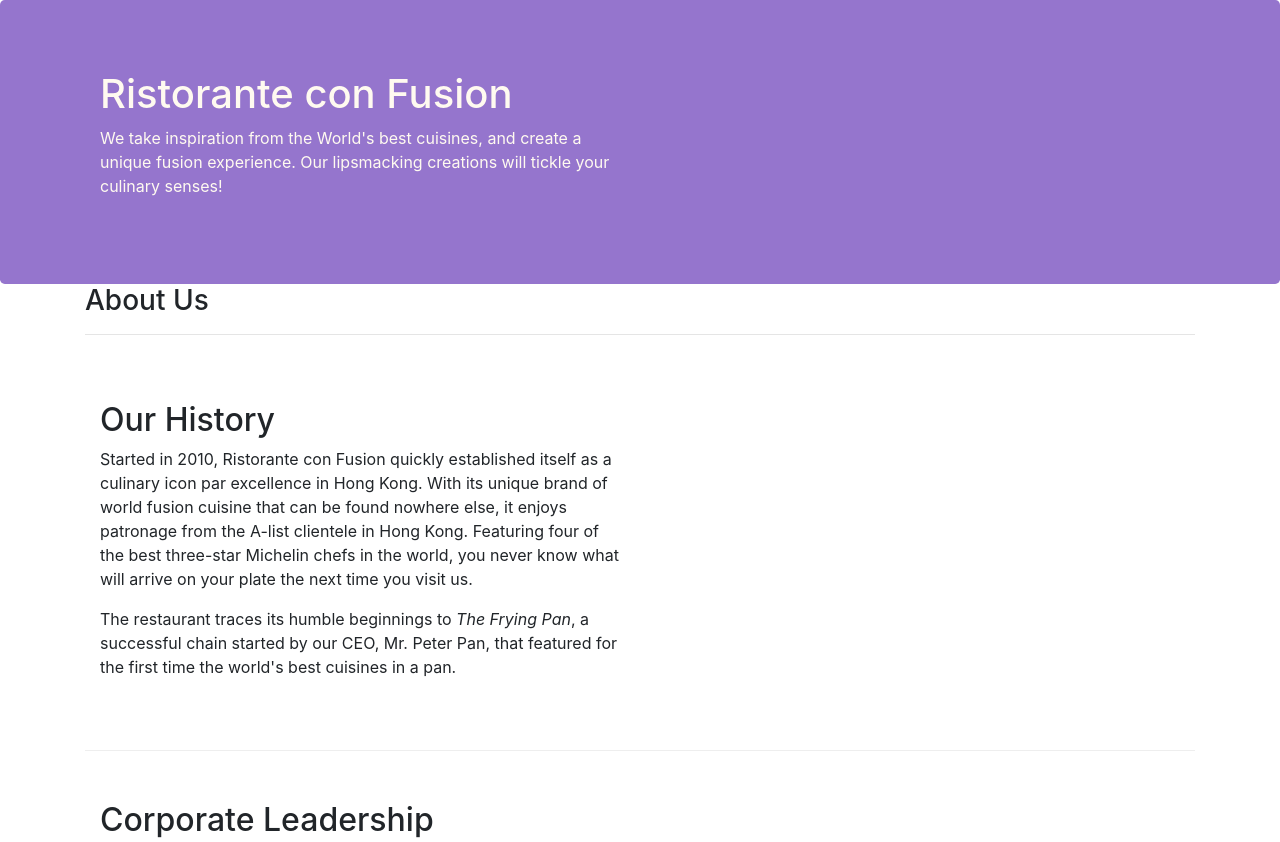
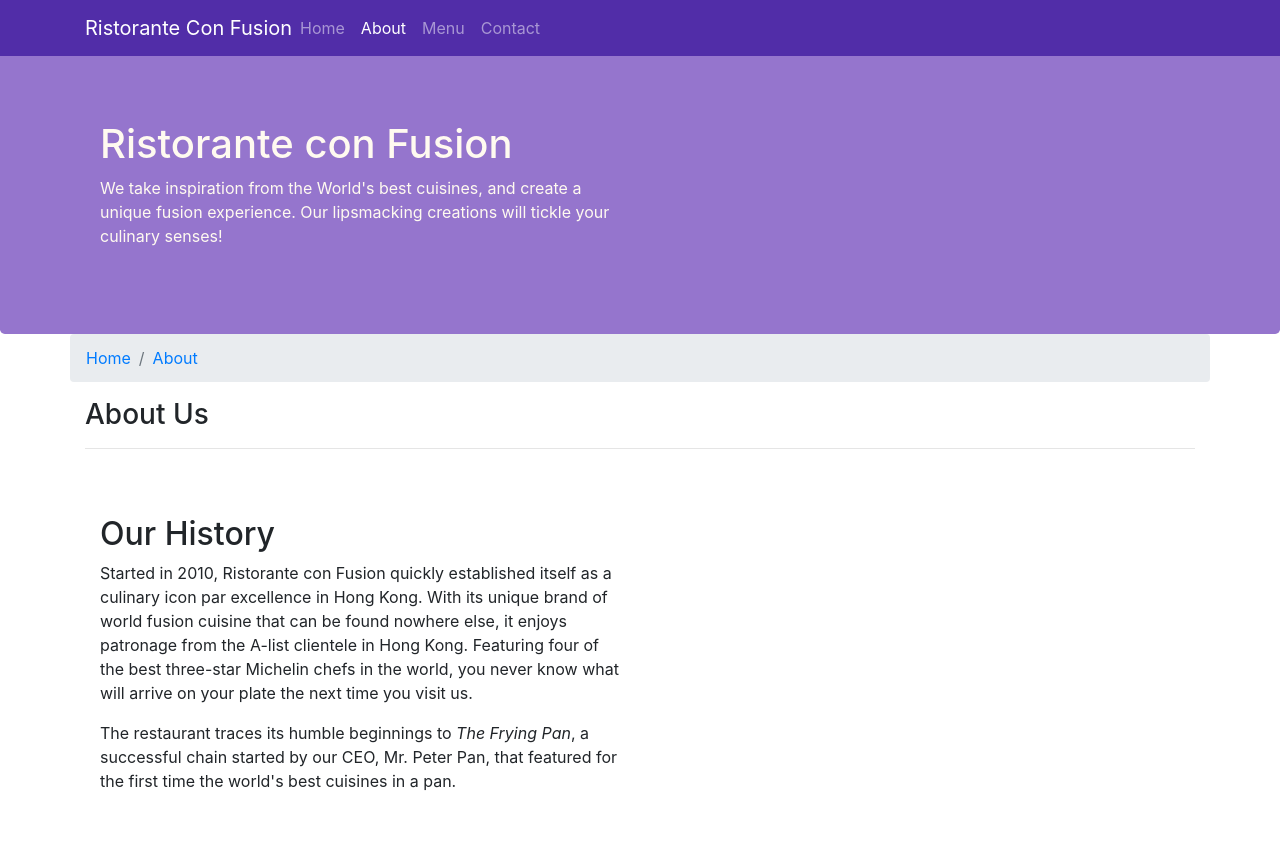
Before and after one commit to johnmartinez0408/bootstrap_coursera, a website: page aboutus.html in a window 1280 px wide. Shown: the top 842 px of the page. Drawn offline with nearby package versions, Linux system fonts and the light colour scheme.

Commit message:
navbar and breadcrumbs exercise

```diff
--- a/aboutus.html
+++ b/aboutus.html
@@ -18,6 +18,23 @@
 
 <body>
 
+    <nav class="navbar navbar-dark navbar-expand-sm fixed-top">
+        <div class="container">
+            <button class="navbar-toggler" type="button" data-toggle="collapse" data-target="#Navbar">
+                <span class="navbar-toggler-icon"></span>
+            </button>
+            <a class="navbar-brand mr-auto" href="./index.html">Ristorante Con Fusion</a>
+            <div id="Navbar" class="collapse navbar-collapse">
+                <ul class="navbar-nav mr-auto">
+                    <li class="nav-item"><a class="nav-link" href="./index.html">Home</a></li>
+                    <li class="nav-item active"><a class="nav-link" href="#">About</a></li>
+                    <li class="nav-item"><a class="nav-link" href="#">Menu</a></li>
+                    <li class="nav-item"><a class="nav-link" href="#">Contact</a></li>
+                </ul>
+            </div>
+        </div>
+    </nav>
+
     <header class="jumbotron">
         <div class="container">
             <div class="row row-header">
@@ -33,6 +50,10 @@
 
     <div class="container">
         <div class="row">
+            <ol class="col-12 breadcrumb">
+                <li class="breadcrumb-item"><a href="./index.html">Home</a></li>
+                <li class="breadcrumb-item active"><a href="./aboutus.html">About</a></li>
+            </ol>
             <div class="col-12">
                <h3>About Us</h3>
                <hr>
@@ -72,7 +93,7 @@
                 <div class="col-4 offset-1 col-sm-2">
                     <h5>Links</h5>
                     <ul class="list-unstyled">
-                        <li><a href="#">Home</a></li>
+                        <li><a href="./index.html">Home</a></li>
                         <li><a href="#">About</a></li>
                         <li><a href="#">Menu</a></li>
                         <li><a href="#">Contact</a></li>
--- a/css/styles.css
+++ b/css/styles.css
@@ -28,3 +28,12 @@
     margin: 0px auto;
     color: #0f0f0f;
 }
+
+body{
+    padding:50px 0px 0px 0px;
+    z-index=0;
+}
+
+.navbar-dark{
+    background-color: #512DA8;
+}
```
Also changed, not shown: index.html (+18 -1 lines).
